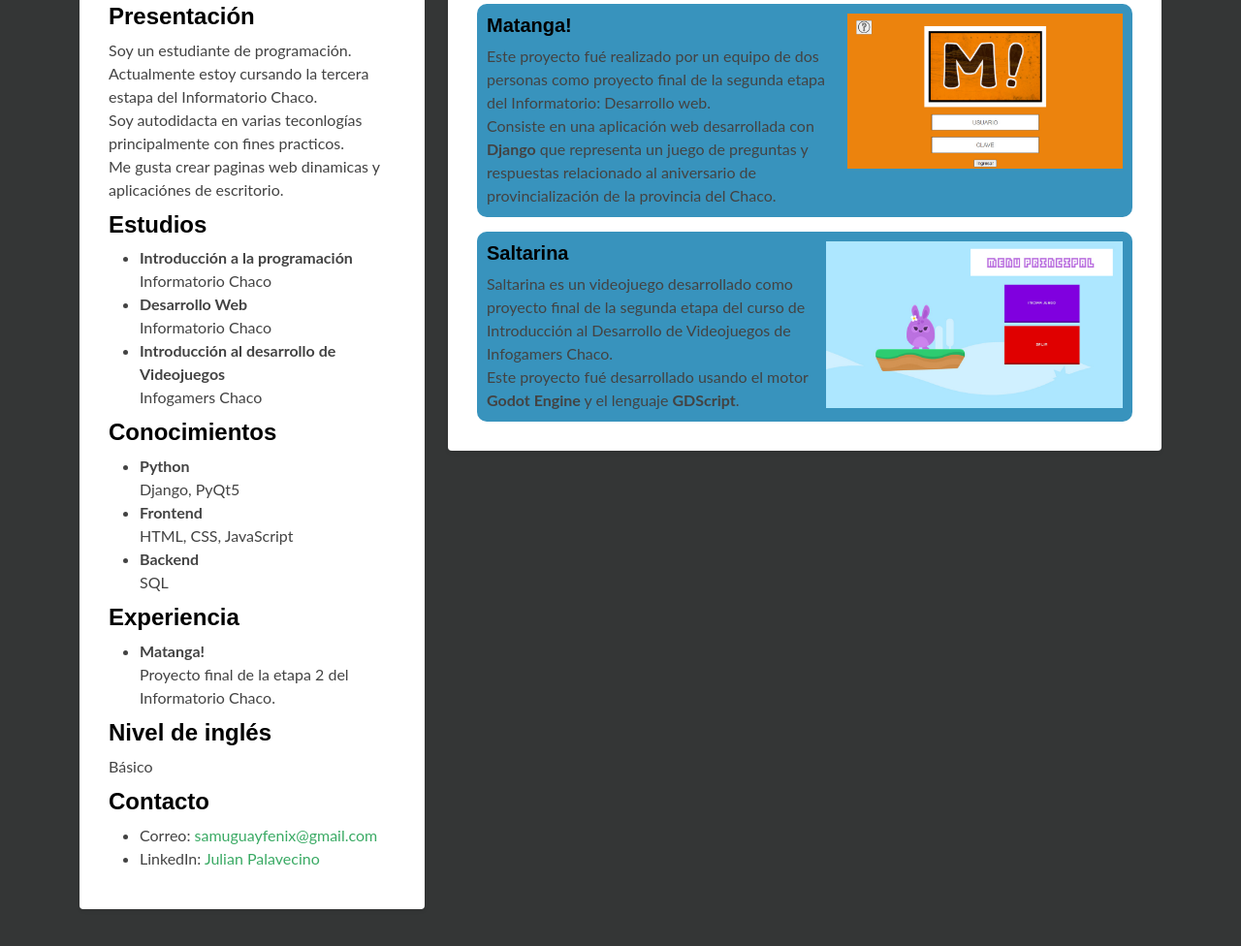
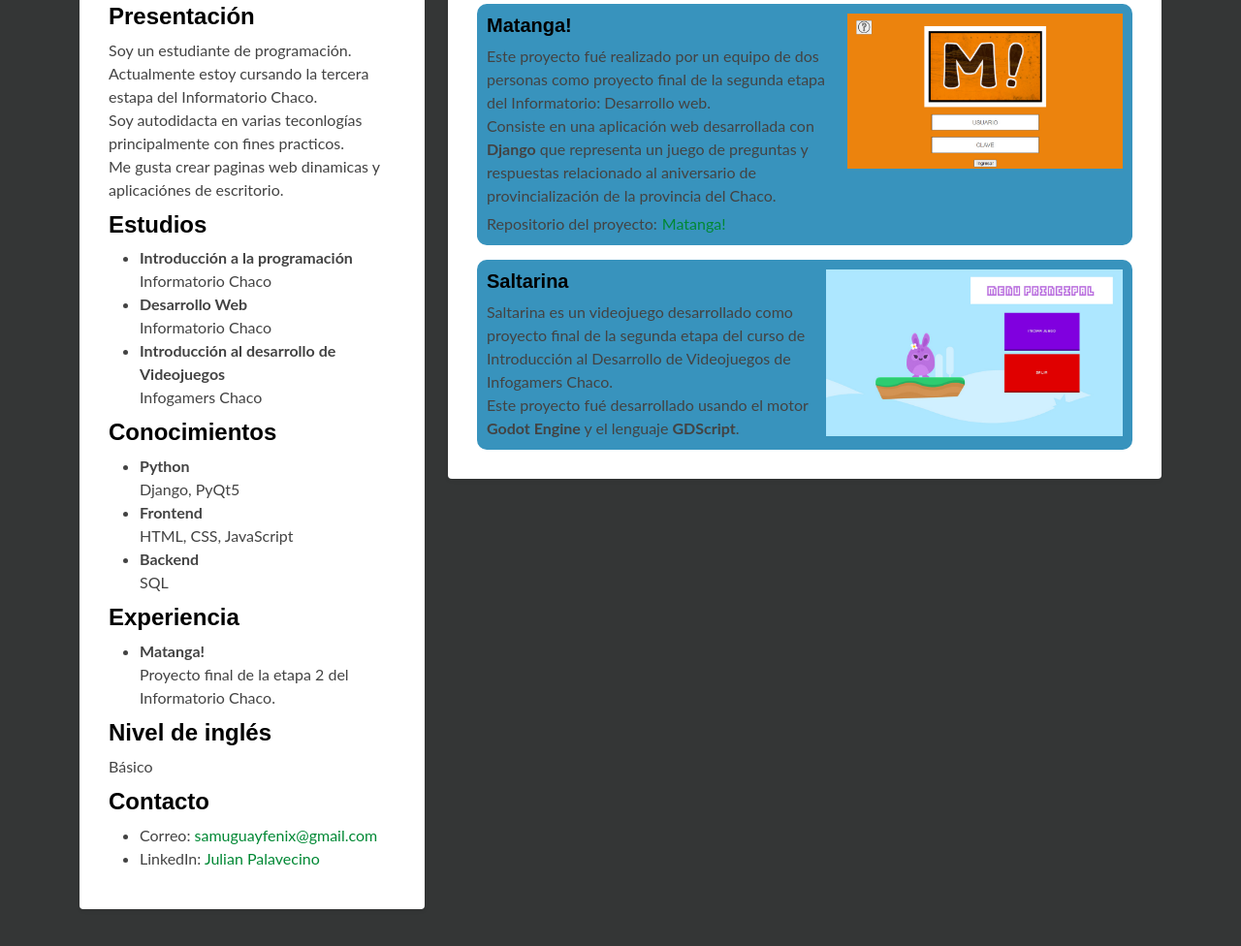
Before and after one commit to Furyko/portfolio, a plain HTML site: page index.html in a window 1280 px wide. Shown: the part 518-1494 px from the top of the page at 97% size. Drawn offline with nearby package versions, Linux system fonts and the light colour scheme.

Commit message:
Added repository button for first proyect

```diff
--- a/css/styles.css
+++ b/css/styles.css
@@ -18,13 +18,13 @@ h1, h2, h3, h4, h5, h6 {
 }
 
 a {
-  color: #3AAA64;
+  color: #008834;
   text-decoration: none;
 }
 
 a:hover {
   text-decoration: underline;
-  color: #2d844e;
+  color: #00a2b8;
 }
 
 a:focus {
@@ -214,6 +214,15 @@ a.dotted-link:hover {
   border-radius: 10px;
   background-color: #3893bd;
   margin-top: 15px;
+  display: block;
+}
+
+.proyecto .proyecto_presentacion {
+  display: flex;
+}
+
+.proyecto .proyecto_repositorio {
+  margin-top: 5px;
   display: flex;
 }
 
--- a/index.html
+++ b/index.html
@@ -185,6 +185,7 @@
             </div>
             -->
             <div class="proyecto">
+              <div class="proyecto_presentacion">
                 <div class="proyecto_info">
                     <h5>Matanga!</h5>
                     <p>Este proyecto fué realizado por un equipo de dos personas como proyecto final de la segunda etapa del Informatorio: Desarrollo web.</p>
@@ -194,7 +195,12 @@
                   <img src="images/diapositivas/1.jpg" width="100%">
                 </div>
               </div>
+              <div class="proyecto_repositorio">
+                <p>Repositorio del proyecto:</p><a href="https://github.com/Furyko/Matanga" target="_blank" style="margin-left: 5px;">Matanga!</a>
+              </div>
+            </div>
             <div class="proyecto">
+              <div class="proyecto_presentacion">
                 <div class="proyecto_info">
                   <h5>Saltarina</h5>
                   <p>Saltarina es un videojuego desarrollado como proyecto final de la segunda etapa del curso de Introducción al Desarrollo de Videojuegos de Infogamers Chaco.</p>
@@ -202,6 +208,7 @@
                 </div>
                 <div class="proyecto_foto text-center">
                   <img src="images/diapositivas/2.jpg" width="100%">
+                </div>
               </div>
             </div>
             </div>
```
Lines whose indentation alone changed are shown as unchanged.
